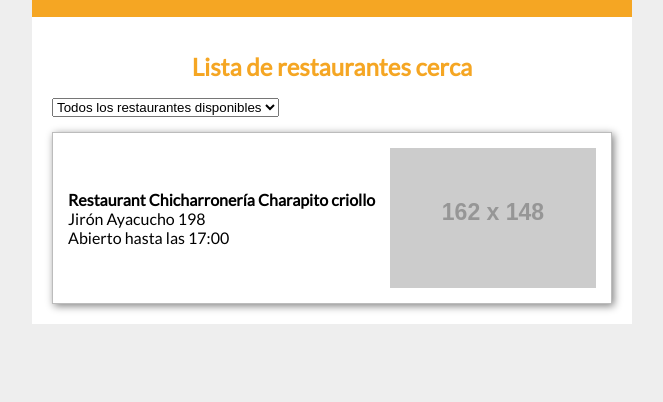
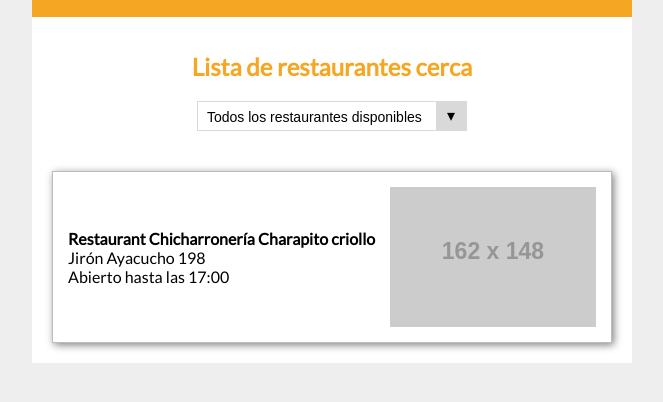
Before and after one commit to Danielapariona/foodmap, a plain HTML site: page views/list-map.html in a window 1280 px wide. Shown: the part 76-478 px from the top of the page, without its empty margins (308-971 px from the left). Drawn offline with nearby package versions, Linux system fonts and the light colour scheme; placeholder pictures from the web are drawn by us.

Commit message:
Add styles in select

```diff
--- a/css/main.css
+++ b/css/main.css
@@ -226,3 +226,36 @@ figure img {
 .y-center {
   justify-content: center
 }
+
+.box-select {
+  margin:20px auto 40px auto;
+  border:1px solid #d9d9d9;
+  height:30px;
+  overflow: hidden;
+  width: 270px;
+  position:relative;
+}
+
+.select-type {
+  background: transparent;
+  border: none;
+  font-size: 14px;
+  height: 30px;
+  padding: 5px;
+  width: 270px;
+}
+.select-type:focus{ outline: none;}
+
+.box-select::after{
+ content:"\025be";
+ display:table-cell;
+ padding-top:3px;
+ text-align:center;
+ width:30px;
+ height:30px;
+ background-color:#d9d9d9;
+ position:absolute;
+ top:0;
+ right:0px;
+ pointer-events: none;
+}
--- a/views/list-map.html
+++ b/views/list-map.html
@@ -39,9 +39,11 @@
     <section>
       <div class="container">
         <h2 class="text-center subtitle">Lista de restaurantes cerca</h2>
-        <select class="select-type">
-          <option value="todos" class="all-options">Todos los restaurantes disponibles</option>
-        </select>
+        <div class="box-select">
+          <select class="select-type">
+            <option value="todos" class="all-options">Todos los restaurantes disponibles</option>
+          </select>
+        </div>
         <div id="content-card">
         </div>
       </div>
```
